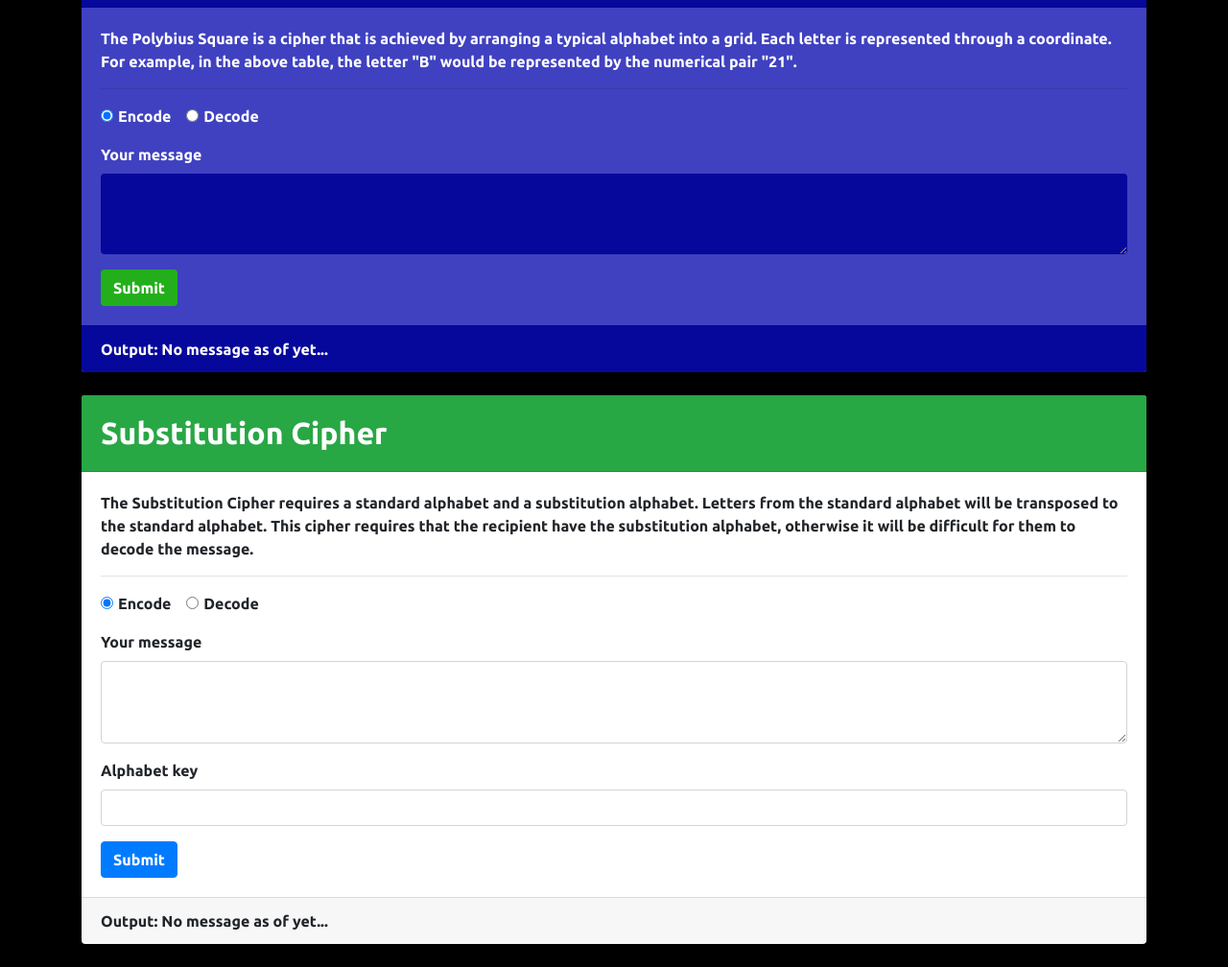
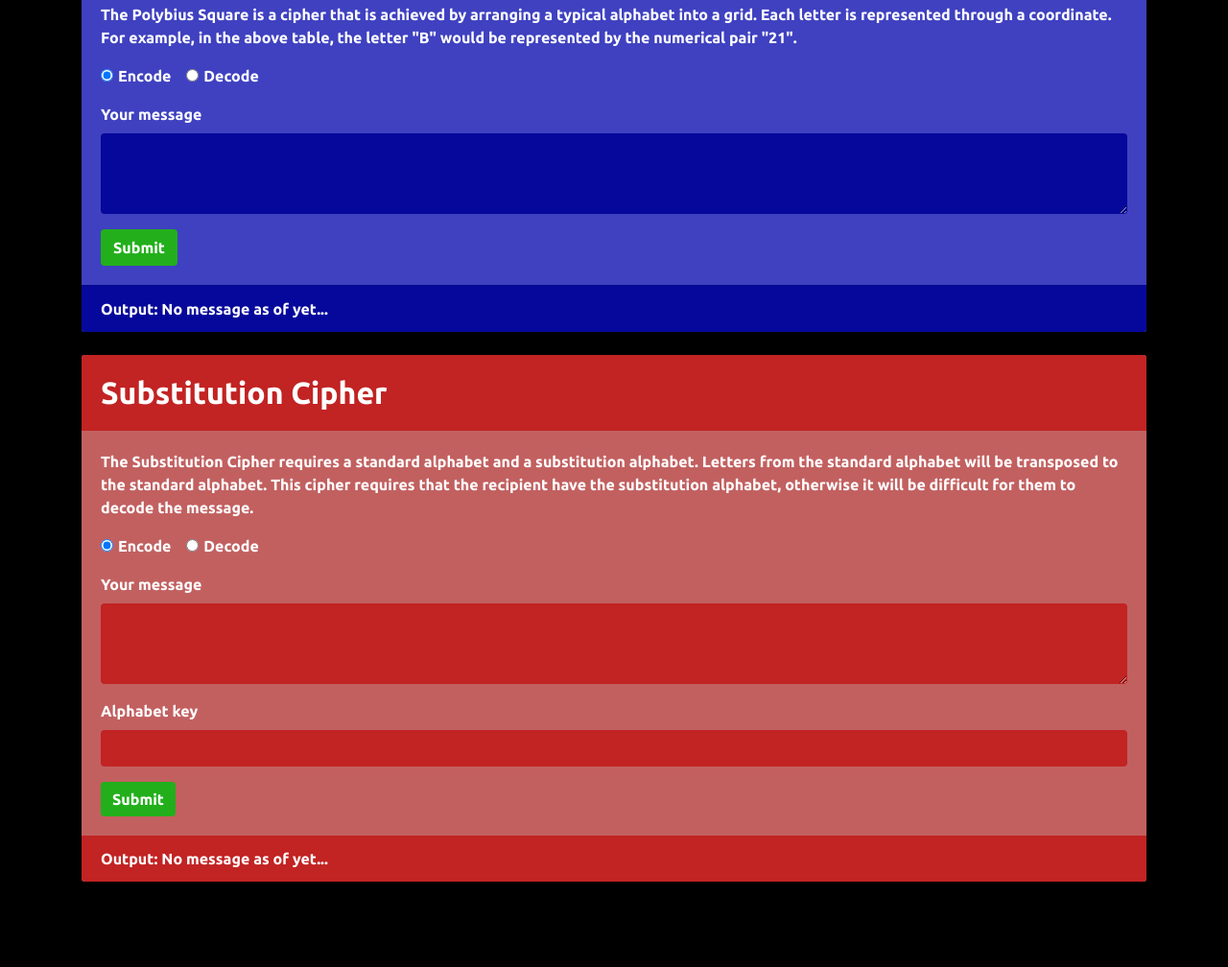
Before and after one commit to Rthompson2548/Project-Decoder-Ring, a website: page index.html in a window 1280 px wide. Shown: the part 753-1761 px from the top of the page at 96% size. After the commit the page ends 1696 px from the top, so only its background shows below. Drawn offline with nearby package versions, Linux system fonts and the light colour scheme.

Commit message:
updated substituation cipher styles

```diff
--- a/index.html
+++ b/index.html
@@ -57,7 +57,6 @@
               letters to the right or left, based on the typical alphabetic
               order.
             </p>
-            <hr />
             <form id="caesar">
               <div class="form-group">
                 <div class="form-check form-check-inline">
@@ -108,7 +107,6 @@
               a coordinate. For example, in the above table, the letter "B"
               would be represented by the numerical pair "21".
             </p>
-            <hr />
             <form id="polybius">
               <div class="form-group">
                 <div class="form-check form-check-inline">
@@ -124,7 +122,7 @@
               </div>
               <div class="form-group">
                 <label for="polybius-input">Your message</label>
-                <textarea class="form-control border-0 text-white" id="polybius-input" rows="3" style="background-color: #06089b;"></textarea>
+                <textarea class="form-control border-0 text-white" id="polybius-input" rows="3" style="background-color: #06089b; color: white"></textarea>
               </div>
               <button class="btn text-white" type="submit"  style="background-color: #23af1c;">Submit</button>
             </form>
@@ -143,11 +141,11 @@
     <!-- Substitution -->
     <section id="substitution-cipher" class="row mt-4">
       <div class="col">
-        <div class="card border-0">
-          <div class="card-header bg-success text-white">
+        <div class="card border-0 text-white">
+          <div class="card-header border-0 text-white" style="background-color: #c22323;">
             <h2 class="my-2">Substitution Cipher</h2>
           </div>
-          <div class="card-body">
+          <div class="card-body"  style="background-color: #c26060;">
             <p>
               The Substitution Cipher requires a standard alphabet and a
               substitution alphabet. Letters from the standard alphabet will
@@ -155,7 +153,6 @@
               that the recipient have the substitution alphabet, otherwise it
               will be difficult for them to decode the message.
             </p>
-            <hr />
             <form id="substitution">
               <div class="form-group">
                 <div class="form-check form-check-inline">
@@ -171,19 +168,19 @@
               </div>
               <div class="form-group">
                 <label for="substitution-input">Your message</label>
-                <textarea class="form-control" id="substitution-input" rows="3"></textarea>
+                <textarea class="form-control border-0" id="substitution-input" style="background-color: #c22323; color: white;" rows="3"></textarea>
               </div>
               <div class="form-group">
                 <label for="substitution-alphabet">Alphabet key</label>
-                <input type="text" class="form-control" id="substitution-alphabet" maxlength="26" />
+                <input type="text" class="form-control border-0" id="substitution-alphabet"  style="background-color: #c22323; color: white;" maxlength="26" />
               </div>
-              <button class="btn btn-primary" type="submit">Submit</button>
+              <button class="btn border-0 text-white" type="submit" style="background-color: #23af1c;">Submit</button>
             </form>
           </div>
           <div id="substitution-alert" class="alert alert-danger mb-0 rounded-0 d-none" role="alert">
             Something went wrong! Check your input and alphabet key.
           </div>
-          <div class="card-footer">
+          <div class="card-footer border-0" style="background-color: #c22323;">
             Output:
             <span class="font-weight-bold" id="substitution-output">No message as of yet...</span>
           </div>
```
